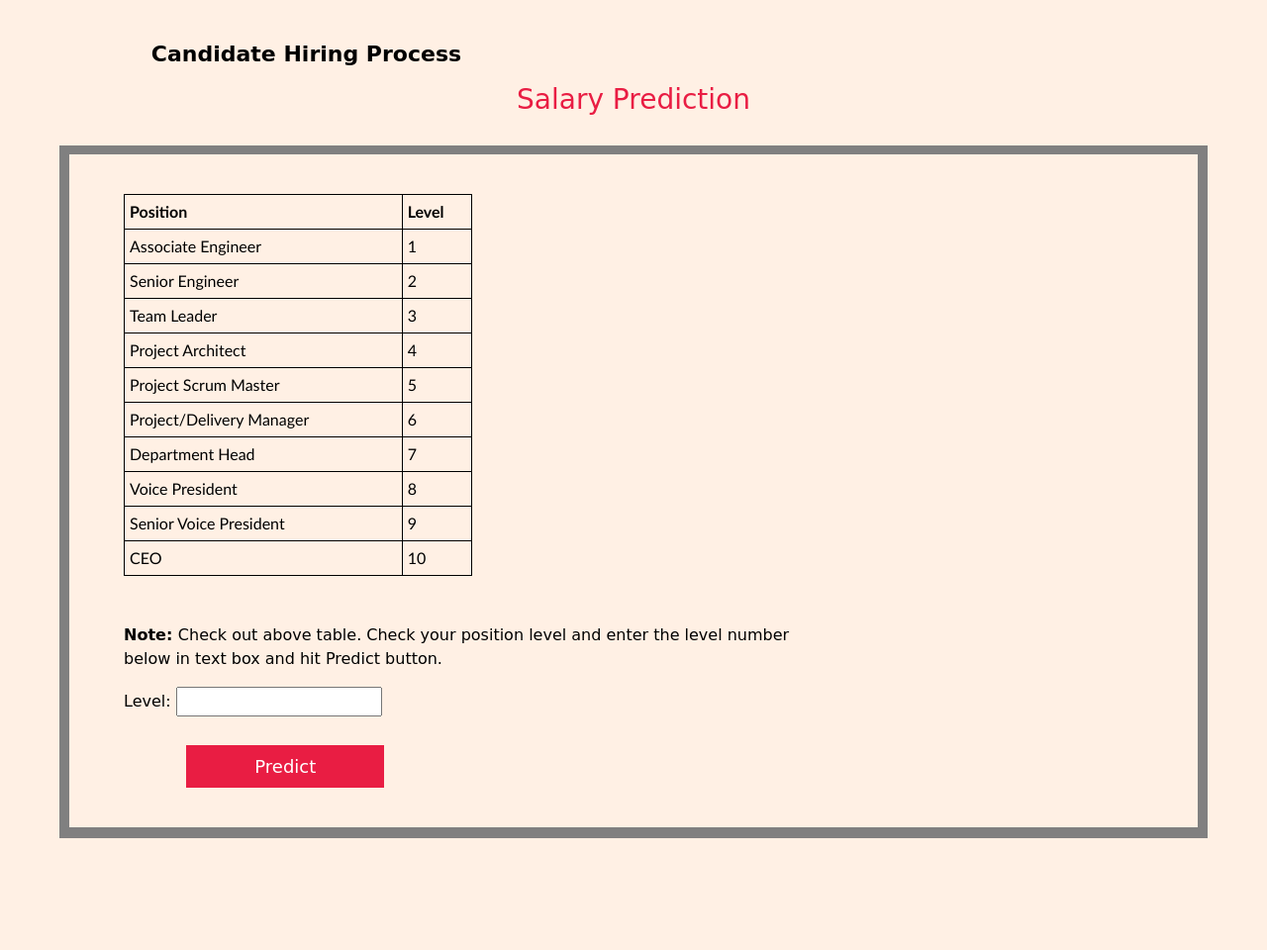
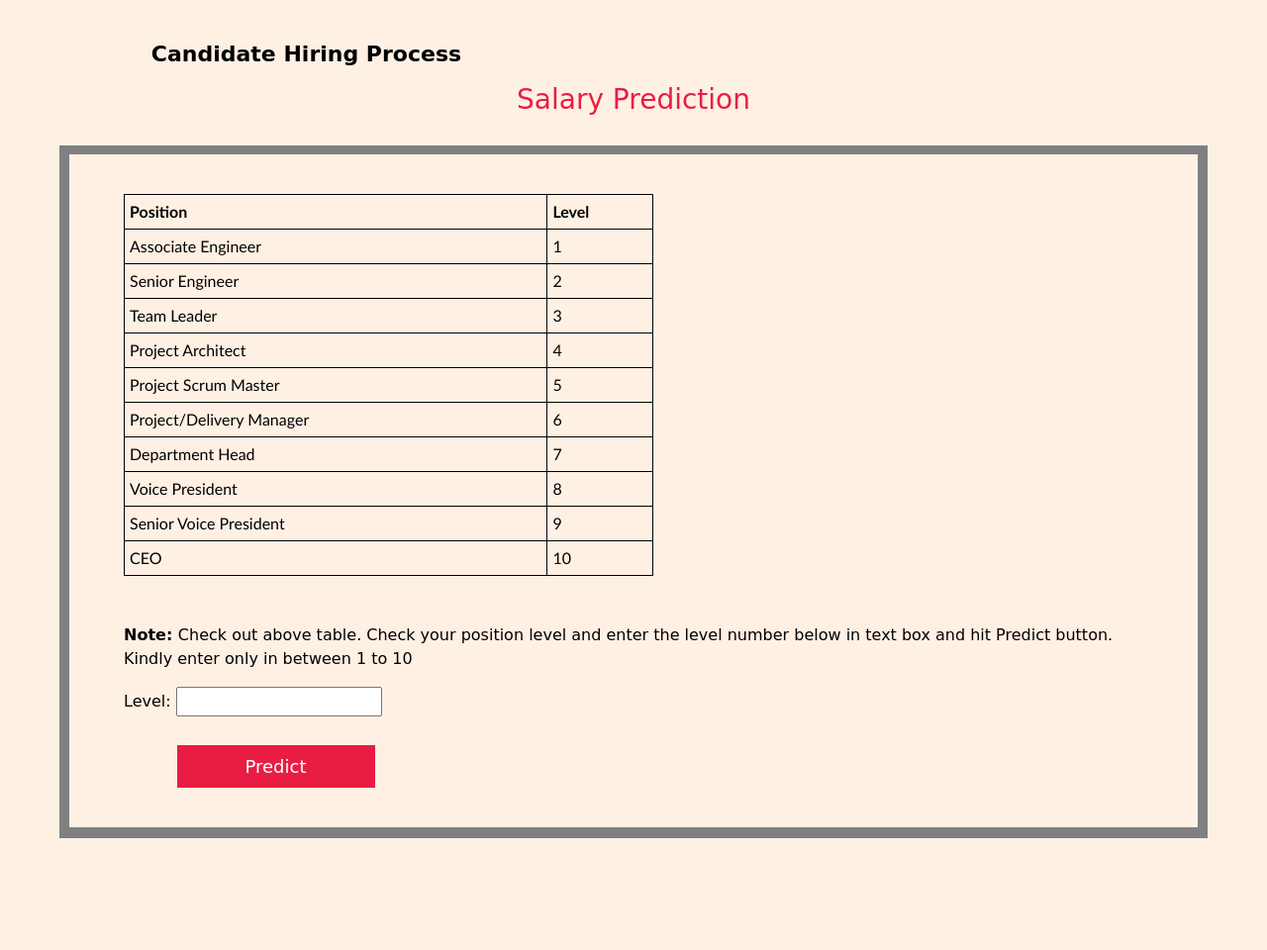
Before and after one commit to premrajzambre/candidate-hiring-system, a Django app: page /mainapp/salary in a window 1280 px wide. Shown: the whole page at 99% size. Run offline with Django 3.2, Linux system fonts and the light colour scheme; parts of the project's set-up code (start-up, migrations or seed data) failed here and were passed over; some libraries are stand-ins or nearby versions; some web fonts are replaced.

Commit message:
Html View Updated

```diff
--- a/mainapp/templates/mainapp/salary.html
+++ b/mainapp/templates/mainapp/salary.html
@@ -17,7 +17,7 @@
         width: 200px;
         margin-top: 8px;
         font-size: 18px;
-        margin-left:9%;
+        margin-left:5%;
       }
 
       .btn-secondary:hover{
@@ -106,7 +106,7 @@
           <h3 class="text-center" style="color:#e91d43;">Salary Prediction</h3>
         </div>
         <div class="container offset" style="margin-top: 30px;padding:20px; box-shadow: 0px 1px 0px 10px gray;">
-          <div class="col-md-8  offset-md-3" style="margin:20px">
+          <div class="col-md-12  offset-md-3" style="margin:20px">
             <table id="salary_data">
               <tr>
                 <th>Position</th>
@@ -123,7 +123,7 @@
               <tr><td>Senior Voice President</td><td>9</td></tr>
               <tr><td>CEO</td><td>10</td></tr>
             </table><br><br>
-            <p><strong>Note: </strong>Check out above table. Check your position level and enter the level number below in text box and hit Predict button.</p>
+            <p><strong>Note: </strong>Check out above table. Check your position level and enter the level number below in text box and hit Predict button. <br>Kindly enter only in between 1 to 10 </p>
             <form method="POST" action="">
               {% csrf_token %}
               {{ form.as_p }}
```
